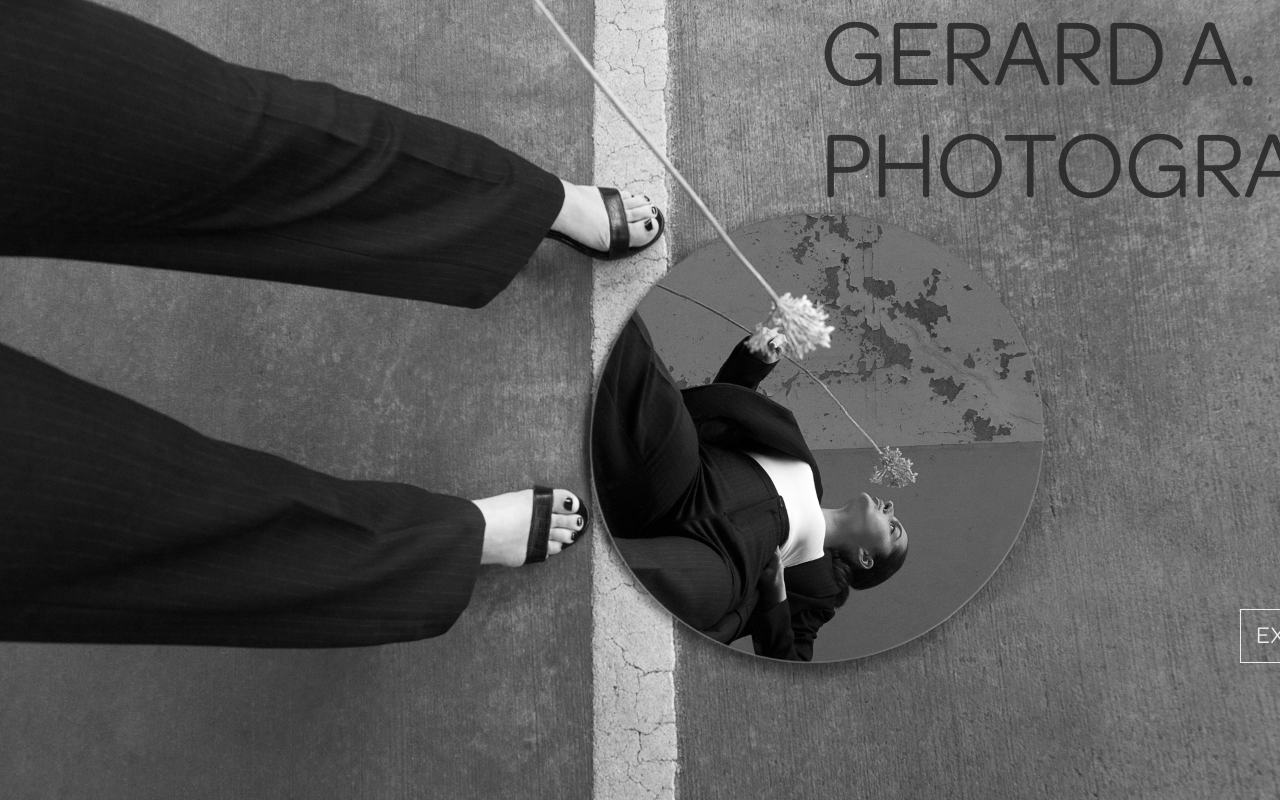
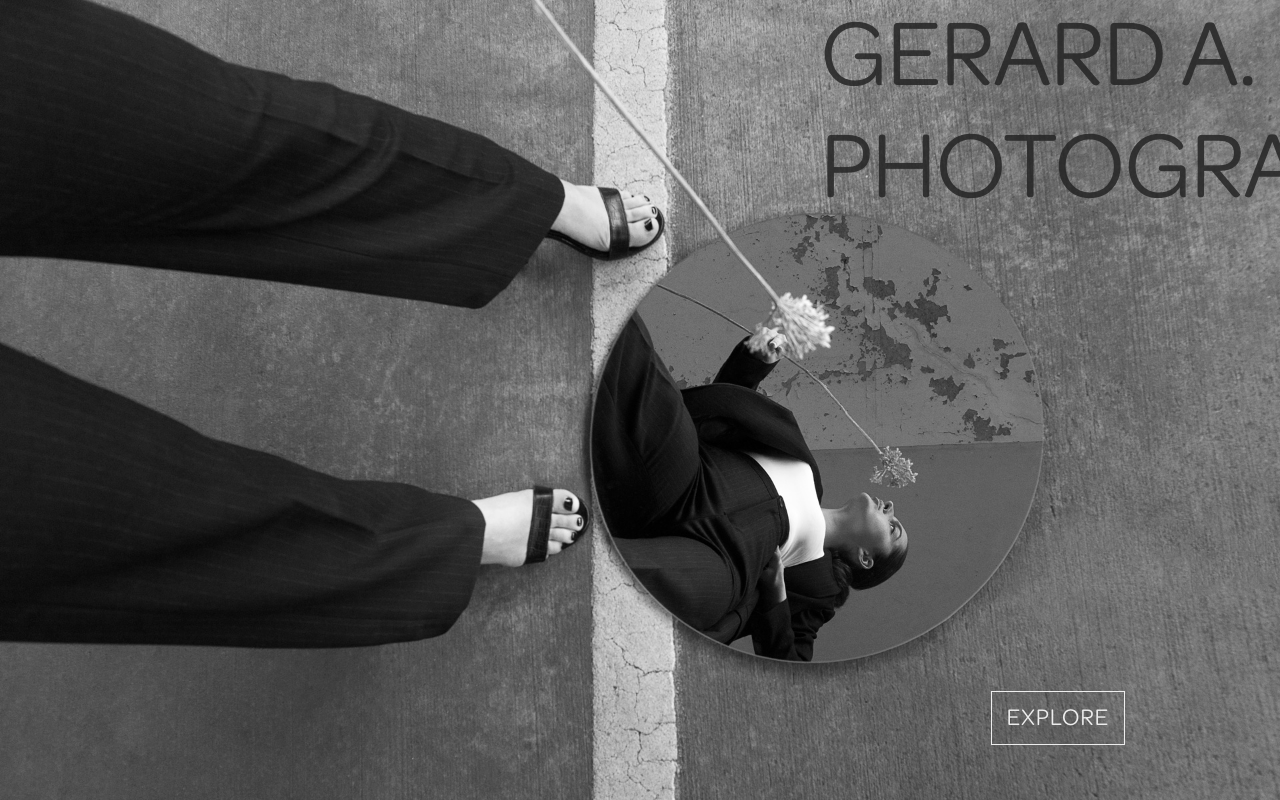
Before and after one commit to gerardasanusevicius/CAO-Final-Project-Gerard-A-Photography, a React (Create React App) app: page / in a window 1280 px wide. Shown: the top 800 px of the page. Built offline with nearby package versions, Linux system fonts and the light colour scheme.

Commit message:
chore:landing-button-fix

```diff
--- a/src/pages/landing-page/index.tsx
+++ b/src/pages/landing-page/index.tsx
@@ -24,8 +24,9 @@ const LandingPage: React.FC = () => (
       sx={(theme) => ({
         color: theme.palette.lightColor.main,
         overflow: 'hidden',
-        marginTop: '225px',
-        marginLeft: '1240px',
+        position: 'absolute',
+        bottom: '55px',
+        right: '155px',
         fontSize: '24px',
         border: `1.5px solid ${theme.palette.lightColor.main}`,
         borderRadius: '0px',
```
